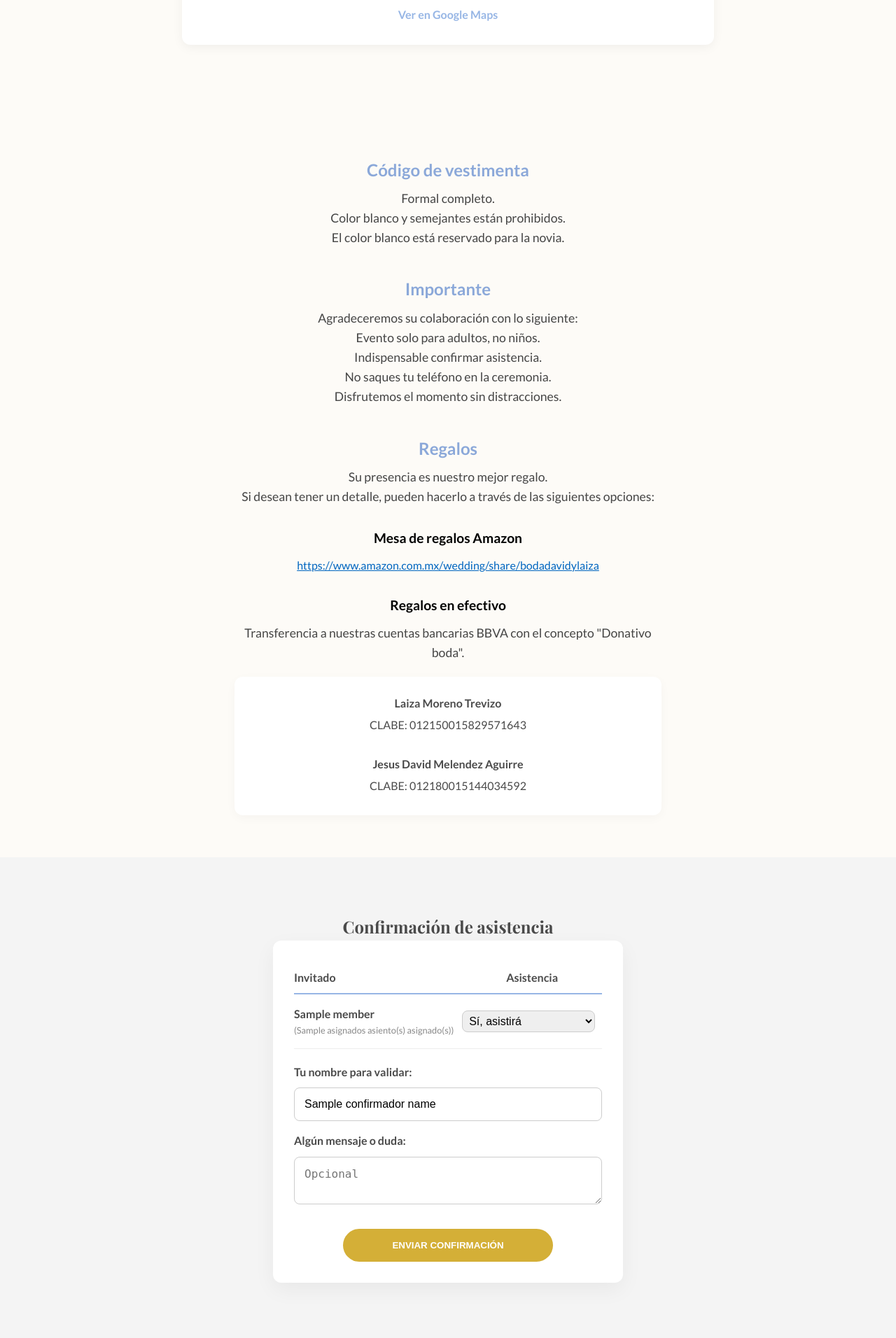
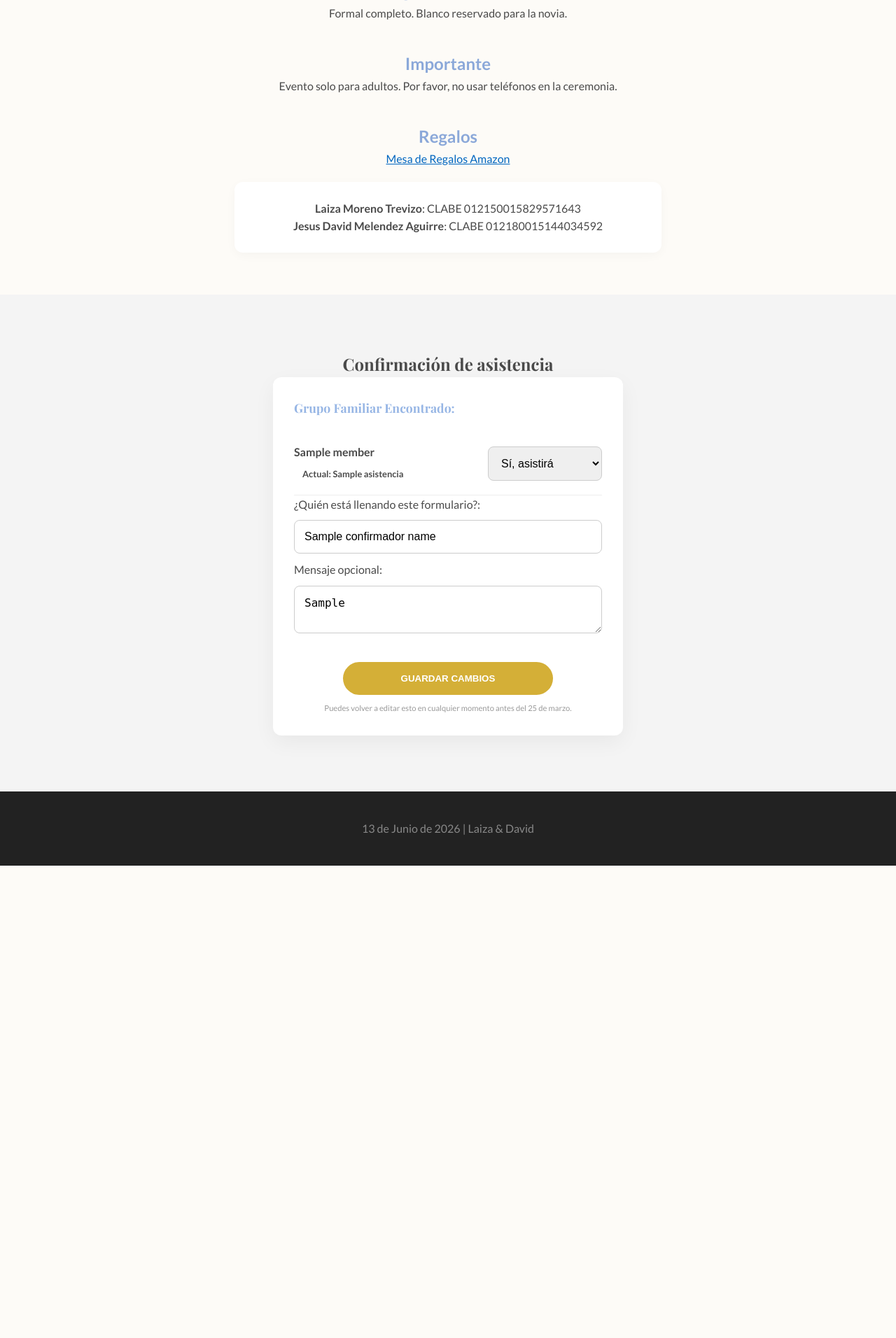
Before and after one commit to laizaydavidboda/invitacion-boda-flask, a Flask app: template templates/index.html in a window 1280 px wide. Shown: the part 1573-3485 px from the top of the page at 70% size. After the commit the page ends 2810 px from the top, so only its background shows below. Run offline with Flask 3, Linux system fonts and the light colour scheme; the template is opened without the code that fills it: most values are stand-ins (such as "Sample title", 1, 10 or a date in 2020); some web fonts are replaced.

Commit message:
Refactor wedding invitation HTML and styles
Updated HTML structure and styles for the wedding invitation page, including countdown timer and RSVP section enhancements.

```diff
--- a/templates/index.html
+++ b/templates/index.html
@@ -75,62 +59,24 @@
             display: grid;
             grid-template-columns: repeat(3, 1fr);
             gap: 15px;
-            text-align: center;
         }
         .time-box span { font-size: 2rem; font-weight: bold; display: block; }
-        .time-box p { font-size: 0.7rem; text-transform: uppercase; }
 
         /* --- SECCIONES --- */
-        .container {
-            max-width: 800px;
-            margin: 0 auto;
-            padding: 60px 20px;
-        }
+        .container { max-width: 800px; margin: 0 auto; padding: 60px 20px; }
+        .card { background: white; padding: 30px; border-radius: 12px; box-shadow: 0 4px 15px rgba(0,0,0,0.05); border-top: 4px solid var(--accent-color); margin-top: 20px; }
 
-        .card {
-            background: white;
-            padding: 30px;
-            border-radius: 12px;
-            box-shadow: 0 4px 15px rgba(0,0,0,0.05);
-            border-top: 4px solid var(--accent-color);
-            margin-top: 20px;
-        }
+        .info-section { max-width: 650px; margin: 0 auto; padding: 60px 20px; }
+        .info-title { color: var(--title-blue); font-size: 1.5rem; font-weight: 700; margin-top: 40px; }
+        .bank-details { background: #fff; padding: 25px; border-radius: 12px; margin-top: 20px; box-shadow: 0 4px 15px rgba(0,0,0,0.03); }
 
-        /* --- REGLAS Y REGALOS --- */
-        .info-section {
-            max-width: 650px;
-            margin: 0 auto;
-            padding: 60px 20px;
-            text-align: center;
-        }
-        .info-title { color: var(--title-blue); font-size: 1.5rem; font-weight: 700; margin-top: 40px; margin-bottom: 8px; }
-        .info-text { font-size: 1.1rem; color: #444; margin-bottom: 15px; }
-        .info-subtitle { font-weight: 700; font-size: 1.2rem; margin-top: 30px; margin-bottom: 10px; color: #000; }
-
-        .bank-details {
-            margin-top: 20px;
-            background: #fff;
-            padding: 25px;
-            border-radius: 12px;
-            box-shadow: 0 4px 15px rgba(0,0,0,0.03);
-            text-align: center;
-        }
-        .bank-details p { margin-bottom: 5px; }
-
-        /* --- RSVP SECTION (CENTRADO) --- */
+        /* --- RSVP (CENTRADO Y EDITABLE) --- */
         .rsvp-section {
             background-color: #f4f4f4;
             padding: 80px 20px;
             display: flex;
             flex-direction: column;
             align-items: center;
-            text-align: center;
-        }
-
-        .rsvp-section form {
-            width: 100%;
-            max-width: 500px;
-            margin: 0 auto;
         }
 
         .btn {
@@ -138,38 +84,33 @@
             background-color: var(--accent-color);
             color: white;
             padding: 16px 40px;
-            text-decoration: none;
-            font-weight: bold;
             border-radius: 50px;
             margin-top: 25px;
             border: none;
             cursor: pointer;
             text-transform: uppercase;
+            font-weight: bold;
             width: 100%;
             max-width: 300px;
         }
 
         input[type="text"], select, textarea {
-            width: 100%;
-            padding: 14px;
-            margin: 10px 0;
-            border: 1px solid #ccc;
-            border-radius: 8px;
-            box-sizing: border-box;
-            font-size: 1rem;
-            display: block;
+            width: 100%; padding: 14px; margin: 10px 0; border: 1px solid #ccc; border-radius: 8px; font-size: 1rem;
         }
 
-        label {
-            display: block;
-            margin-top: 15px;
+        .status-badge {
+            display: inline-block;
+            padding: 4px 12px;
+            border-radius: 20px;
+            font-size: 0.8rem;
+            margin-top: 5px;
             font-weight: bold;
-            text-align: center;
         }
+        .status-si { background: #d4edda; color: #155724; }
+        .status-no { background: #f8d7da; color: #721c24; }
+        .status-pendiente { background: #fff3cd; color: #856404; }
 
-        iframe { width: 100%; height: 300px; border: 0; border-radius: 12px; margin-top: 15px; }
-
-        footer { background-color: #222; color: #888; padding: 40px 20px; font-size: 0.9rem; }
+        footer { background-color: #222; color: #888; padding: 40px 20px; }
     </style>
 </head>
 <body>
@@ -186,119 +127,94 @@
         <div class="time-box"><span id="minutes">00</span><p>Min</p></div>
     </div>
 
-    <!-- SECCIÓN 2: CELEBRACIÓN -->
+    <!-- CELEBRACIÓN -->
     <div class="container">
         <h2>La celebración</h2>
-        <p>La totalidad de nuestro evento será en La Cayetana.</p>
-
         <div class="card">
             <h3>Ceremonia y recepción</h3>
-            <p><strong>Boda religiosa:</strong> 7:00 PM</p>
-            <p><strong>Recepción:</strong> 8:00 PM - 1:00 AM</p>
+            <p><strong>Boda religiosa:</strong> 7:00 PM | <strong>Recepción:</strong> 8:00 PM</p>
             <p>La Cayetana, Chihuahua.</p>
             <iframe src="https://www.google.com/maps/embed?pb=!1m14!1m8!1m3!1d112047.4687385654!2d-106.1661549!3d28.6452413!3m2!1i1024!2i768!4f13.1!3m3!1m2!1s0x86ea4552b4630eff%3A0x20322dcd08985b8c!2sLa%20Cayetana%20Finca%20para%20Eventos!5e0!3m2!1ses-419!2smx!4v1764313267525!5m2!1ses-419!2smx" allowfullscreen="" loading="lazy"></iframe>
-            <br><br>
-            <a href="https://goo.gl/maps/tulink-lugar" target="_blank" style="color: var(--primary-color); font-weight:bold; text-decoration: none;">Ver en Google Maps</a>
         </div>
     </div>
 
-    <!-- SECCIÓN: REGLAS Y REGALOS -->
+    <!-- REGLAS Y REGALOS -->
     <div class="info-section">
         <div class="info-title">Código de vestimenta</div>
-        <div class="info-text">Formal completo.<br>
-            Color blanco y semejantes están prohibidos.<br>
-            El color blanco está reservado para la novia.</div>
+        <div class="info-text">Formal completo. Blanco reservado para la novia.</div>
 
         <div class="info-title">Importante</div>
-        <div class="info-text">
-            Agradeceremos su colaboración con lo siguiente:<br>
-            Evento solo para adultos, no niños.<br>
-            Indispensable confirmar asistencia.<br>
-            No saques tu teléfono en la ceremonia.<br>
-            Disfrutemos el momento sin distracciones.
-        </div>
+        <div class="info-text">Evento solo para adultos. Por favor, no usar teléfonos en la ceremonia.</div>
 
         <div class="info-title">Regalos</div>
-        <div class="info-text">
-            Su presencia es nuestro mejor regalo.<br>
-            Si desean tener un detalle, pueden hacerlo a través de las siguientes opciones:</div>
-
-        <div class="info-subtitle">Mesa de regalos Amazon</div>
-        <a href="https://www.amazon.com.mx/wedding/share/bodadavidylaiza" target="_blank" style="color: #0066c0; text-decoration: underline;">https://www.amazon.com.mx/wedding/share/bodadavidylaiza</a>
-
-        <div class="info-subtitle">Regalos en efectivo</div>
-        <div class="info-text">Transferencia a nuestras cuentas bancarias BBVA con el concepto "Donativo boda".</div>
+        <a href="https://www.amazon.com.mx/wedding/share/bodadavidylaiza" target="_blank" style="color: #0066c0;">Mesa de Regalos Amazon</a>
         <div class="bank-details">
-            <p><strong>Laiza Moreno Trevizo</strong></p>
-            <p>CLABE: 012150015829571643</p>
-            <br>
-            <p><strong>Jesus David Melendez Aguirre</strong></p>
-            <p>CLABE: 012180015144034592</p>
+            <p><strong>Laiza Moreno Trevizo</strong>: CLABE 012150015829571643</p>
+            <p><strong>Jesus David Melendez Aguirre</strong>: CLABE 012180015144034592</p>
         </div>
     </div>
 
-    <!-- SECCIÓN RSVP -->
+    <!-- SECCIÓN RSVP (ID rsvp para el anclaje) -->
     <section class="rsvp-section" id="rsvp">
         <h2>Confirmación de asistencia</h2>
 
         {% if validation.success %}
-            <div style="background:#d4edda; color:#155724; padding:20px; border-radius:12px; max-width: 500px;">
-                <h3>¡Muchas gracias por confirmar!</h3>
+            <div style="background:#d4edda; color:#155724; padding:30px; border-radius:12px; max-width: 500px; margin-bottom: 20px;">
+                <h3>¡Registro exitoso!</h3>
+                <p>Tu respuesta ha sido guardada. Si necesitas cambiar algo, puedes volver a buscar tu nombre abajo.</p>
+                <!-- Al hacer clic, se queda en la misma sección -->
+                <a href="#rsvp" class="btn" style="background: #155724; margin-top: 15px; text-decoration: none; font-size: 0.8rem;">Volver a buscar</a>
             </div>
         {% elif validation.error %}
             <div style="background:#f8d7da; color:#721c24; padding:20px; border-radius:12px; max-width: 500px; margin-bottom: 20px;">
-                <h3>Error de confirmación</h3>
                 <p>{{ validation.error }}</p>
             </div>
         {% endif %}
 
         {% if family_members|length == 0 and not validation.success %}
-            <p style="max-width: 500px; margin-bottom: 30px;">Por favor, ingrese cualquier nombre en MAYÚSCULAS que aparezca en su invitación. <b>Favor de confirmar antes del 25 de marzo.</b></p>
-
-            <form action="/rsvp" method="POST">
-                <label>Tu nombre:</label>
-                <input type="text" name="invitado_search" required placeholder="EJ: JUAN PEREZ">
-                <button type="submit" class="btn">Buscar mi invitación</button>
+            <p style="max-width: 500px; margin-bottom: 30px;">Busca tu nombre para confirmar o editar tu respuesta. <br><b>Favor de confirmar antes del 25 de marzo.</b></p>
+            <!-- SE AÑADE #rsvp AL ACTION -->
+            <form action="/rsvp#rsvp" method="POST">
+                <input type="text" name="invitado_search" required placeholder="TU NOMBRE EN MAYÚSCULAS">
+                <button type="submit" class="btn">Buscar mi grupo</button>
             </form>
 
         {% elif family_members|length > 0 %}
-            <form action="/rsvp" method="POST" style="background: white; padding: 30px; border-radius: 12px; text-align: left; box-shadow: 0 10px 30px rgba(0,0,0,0.05);">
+            <!-- SE AÑADE #rsvp AL ACTION -->
+            <form action="/rsvp#rsvp" method="POST" style="background: white; padding: 30px; border-radius: 12px; text-align: left; box-shadow: 0 10px 30px rgba(0,0,0,0.05); width: 100%; max-width: 500px;">
                 <input type="hidden" name="id_familia_hidden" value="{{ current_id }}">
 
-                <table style="width: 100%; border-collapse: collapse; margin-bottom: 20px;">
-                    <thead>
-                        <tr style="border-bottom: 2px solid var(--primary-color);">
-                            <th style="padding: 10px 0; text-align: left;">Invitado</th>
-                            <th style="padding: 10px 0; text-align: center;">Asistencia</th>
-                        </tr>
-                    </thead>
-                    <tbody>
-                        {% for member in family_members %}
-                        <tr style="border-bottom: 1px solid #eee;">
-                            <td style="padding: 15px 0;">
-                                <span style="font-weight: 700;">{{ member.nombre }}</span>
-                                <span style="display: block; font-size: 0.8rem; color: #888;">({{ member.asignados }} asiento(s) asignado(s))</span>
-                            </td>
-                            <td style="padding: 15px 0; text-align: center;">
-                                <select name="asistencia_{{ member.nombre|replace(' ', '_') }}" style="width: auto; margin: 0; padding: 5px;">
-                                    <option value="Si">Sí, asistirá</option>
-                                    <option value="No">No podrá asistir</option>
-                                    <option value="Pendiente">Aún no sé / Pendiente</option>
-                                </select>
-                            </td>
-                        </tr>
-                        {% endfor %}
-                    </tbody>
-                </table>
+                <h3 style="margin-bottom: 20px; font-size: 1.1rem; color: var(--primary-color);">Grupo Familiar Encontrado:</h3>
 
-                <label style="text-align: left;">Tu nombre para validar:</label>
-                <input type="text" name="confirmador_quien_escribio" required value="{{ confirmador_name }}">
+                {% for member in family_members %}
+                <div style="padding: 15px 0; border-bottom: 1px solid #eee;">
+                    <div style="display: flex; justify-content: space-between; align-items: center;">
+                        <div>
+                            <span style="font-weight: 700;">{{ member.nombre }}</span>
+                            {% if member.asistencia %}
+                                <div class="status-badge status-{{ member.asistencia|lower }}">
+                                    Actual: {{ member.asistencia }}
+                                </div>
+                            {% endif %}
+                        </div>
+                        <select name="asistencia_{{ member.nombre|replace(' ', '_') }}" style="width: auto; margin: 0;">
+                            <option value="Si" {% if member.asistencia == 'Si' %}selected{% endif %}>Sí, asistirá</option>
+                            <option value="No" {% if member.asistencia == 'No' %}selected{% endif %}>No podrá asistir</option>
+                            <option value="Pendiente" {% if member.asistencia == 'Pendiente' or not member.asistencia %}selected{% endif %}>Pendiente</option>
+                        </select>
+                    </div>
+                </div>
+                {% endfor %}
 
-                <label style="text-align: left;">Algún mensaje o duda:</label>
-                <textarea name="mensaje" rows="2" placeholder="Opcional"></textarea>
+                <label style="margin-top: 25px;">¿Quién está llenando este formulario?:</label>
+                <input type="text" name="confirmador_quien_escribio" required value="{{ confirmador_name if confirmador_name else '' }}">
+
+                <label>Mensaje opcional:</label>
+                <textarea name="mensaje" rows="2">{{ mensaje_anterior if mensaje_anterior else '' }}</textarea>
 
                 <div style="text-align: center;">
-                    <button type="submit" class="btn">Enviar confirmación</button>
+                    <button type="submit" class="btn">Guardar Cambios</button>
+                    <p style="font-size: 0.7rem; color: #999; margin-top: 10px;">Puedes volver a editar esto en cualquier momento antes del 25 de marzo.</p>
                 </div>
             </form>
         {% endif %}
@@ -320,6 +236,14 @@
         }
         setInterval(updateTimer, 1000);
         updateTimer();
+
+        // Pequeño truco extra: si la URL contiene #rsvp, forzamos el scroll suave
+        window.onload = function() {
+            if(window.location.hash === "#rsvp") {
+                const element = document.getElementById("rsvp");
+                if(element) element.scrollIntoView({behavior: "smooth"});
+            }
+        };
     </script>
 </body>
 </html>
```
Also changed, not shown: other parts of templates/index.html (+8 -24 lines).
